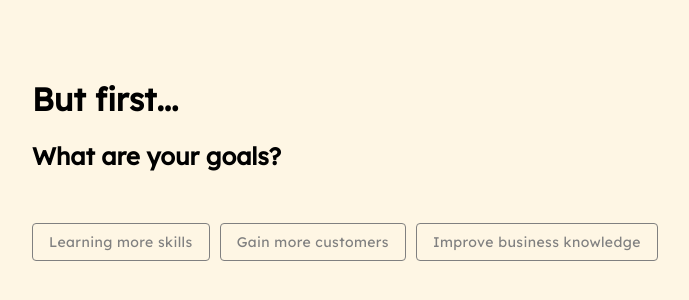
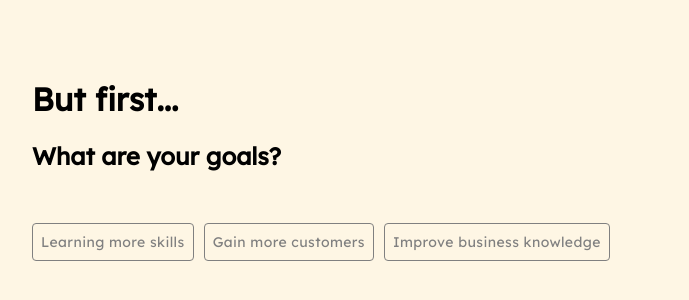
Before and after one commit to im-busari/hacktricks-athena, a React (Create React App) app in the folder web-app/: page /find-a-mentor in a window 1280 px wide. Shown: the part 92-392 px from the top of the page, without its empty margins (1-690 px from the left). Built offline with nearby package versions, Linux system fonts and the light colour scheme.

Commit message:
remove ts-ignore

```diff
--- a/web-app/src/components/FindAMentor.tsx
+++ b/web-app/src/components/FindAMentor.tsx
@@ -16,12 +16,9 @@ const FindAMentor = () => {
     <div className="find-a-mentor">
       <h1 className="find-a-mentor-heading-1">But first...</h1>
       <h2 className="find-a-mentor-heading-2">What are your goals?</h2>
-      {/* @ts-ignore */}
-      <Button variant="contains" className="landing-page-button" onClick={() => handleSelection('skills')}>Learning more skills</Button>
-      {/* @ts-ignore */}
-      <Button variant="contains" className="landing-page-button" onClick={() => handleSelection('customer')}>Gain more customers</Button>
-      {/* @ts-ignore */}
-      <Button variant="contains" className="landing-page-button" onClick={() => handleSelection('knowledge')}>Improve business knowledge</Button>
+      <Button className="landing-page-button" onClick={() => handleSelection('skills')}>Learning more skills</Button>
+      <Button className="landing-page-button" onClick={() => handleSelection('customer')}>Gain more customers</Button>
+      <Button className="landing-page-button" onClick={() => handleSelection('knowledge')}>Improve business knowledge</Button>
     </div>
   );
 };
```
